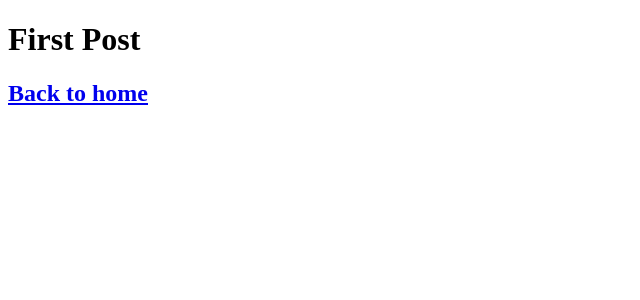
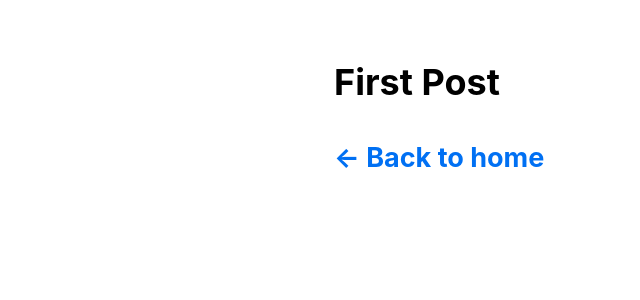
Before and after one commit to iafhurtado/nextjs-blogs, a Next.js app: page /posts/first-post in a window 1280 px wide. Shown: the top 300 px of the page, without its empty margins (0-640 px from the left). Built offline with nearby package versions, Linux system fonts and the light colour scheme.

Commit message:
learning next

```diff
--- /dev/null
+++ b/components/layout.js
@@ -0,0 +1,5 @@
+import styles from './layout.module.css';
+
+export default function Layout({ children }) {
+  return <div className={styles.container}>{children}</div>;
+}
--- /dev/null
+++ b/components/layout.module.css
@@ -0,0 +1,5 @@
+.container {
+    max-width: 36rem;
+    padding: 0 1rem;
+    margin: 3rem auto 6rem;
+  }
--- /dev/null
+++ b/pages/_app.js
@@ -0,0 +1,6 @@
+// `pages/_app.js`
+import '../styles/globals.css';
+
+export default function App({ Component, pageProps }) {
+  return <Component {...pageProps} />;
+}
--- a/pages/posts/first-post.js
+++ b/pages/posts/first-post.js
@@ -1,12 +1,18 @@
 import Link from 'next/link';
+import Head from 'next/head';
+import Script from 'next/script';
+import Layout from '../../components/layout';
 
 export default function FirstPost() {
     return (
-    <>
+      <Layout>
+        <Head>
+          <title>First Post</title>
+        </Head>
         <h1>First Post</h1>
         <h2>
-        <Link href="/">Back to home</Link>
+          <Link href="/">← Back to home</Link>
         </h2>
-    </>
+      </Layout>
     );
   }
--- a/styles/globals.css
+++ b/styles/globals.css
@@ -2,37 +2,26 @@
 body {
   padding: 0;
   margin: 0;
-  font-family: Inter, -apple-system, BlinkMacSystemFont, Segoe UI, Roboto,
-    Oxygen, Ubuntu, Cantarell, Fira Sans, Droid Sans, Helvetica Neue, sans-serif;
-}
-
-a {
-  color: inherit;
-  text-decoration: none;
+  font-family: -apple-system, BlinkMacSystemFont, Segoe UI, Roboto, Oxygen, Ubuntu,
+    Cantarell, Fira Sans, Droid Sans, Helvetica Neue, sans-serif;
+  line-height: 1.6;
+  font-size: 18px;
 }
 
 * {
   box-sizing: border-box;
 }
 
+a {
+  color: #0070f3;
+  text-decoration: none;
+}
+
+a:hover {
+  text-decoration: underline;
+}
+
 img {
   max-width: 100%;
-  height: auto;
+  display: block;
 }
-
-h1,
-h2,
-p,
-ul {
-  margin: 0;
-}
-
-ul {
-  padding: 0;
-  list-style: none;
-}
-
-button {
-  padding: 0.5rem 1rem;
-  font-weight: bold;
-}
```
Lines whose indentation alone changed are shown as unchanged.
